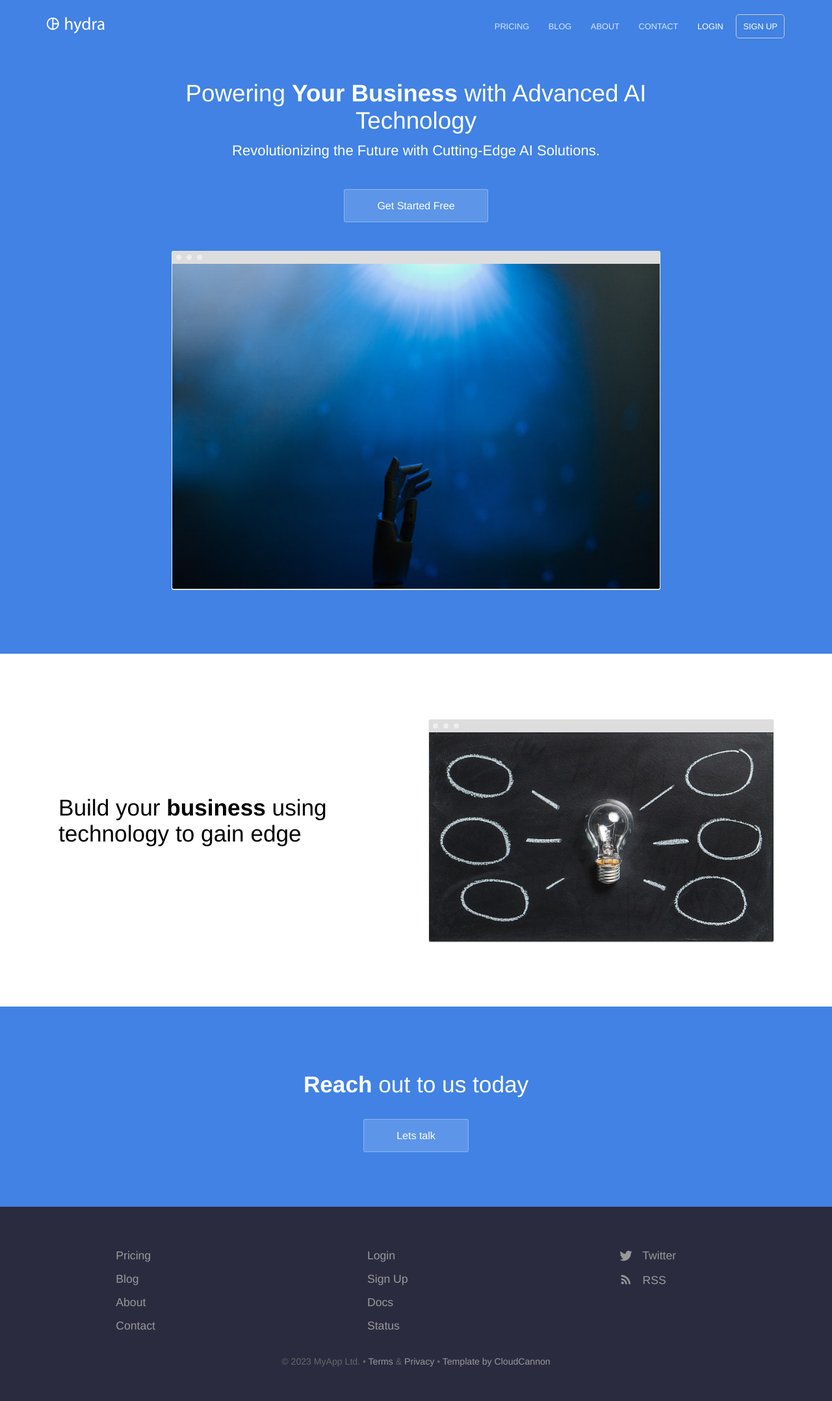
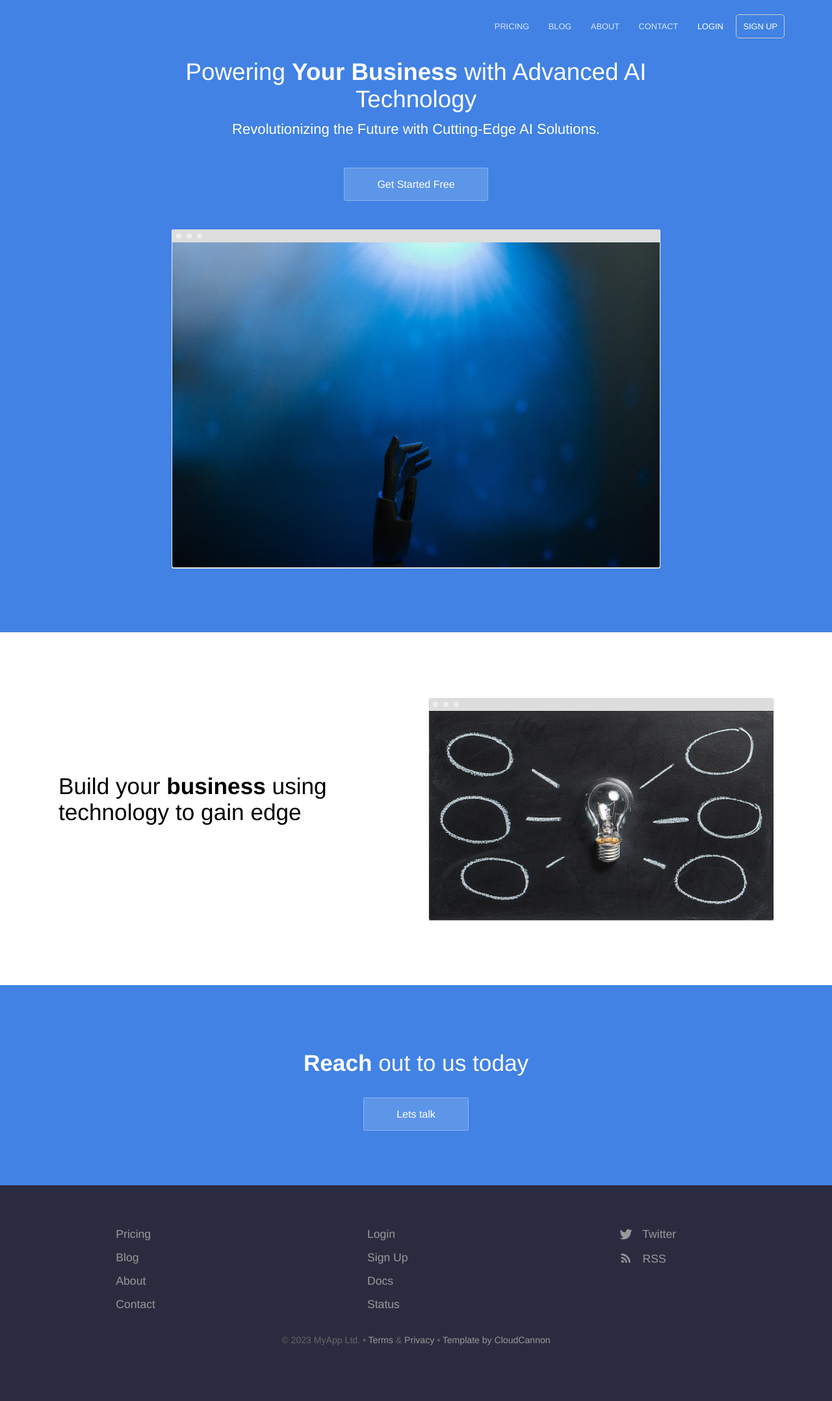
Before and after one commit to apernohq/apernohq.github.io, a Jekyll site: the page built from index.html, in a window 1280 px wide. Shown: the whole page at 65% size. Built offline with Jekyll 4.4.1, drawn with Linux system fonts in a browser that asks for light colours; after the commit the page ends 2123 px from its top, so only the background shows below that.

Commit message:
Update default.html

```diff
--- a/_layouts/default.html
+++ b/_layouts/default.html
@@ -23,7 +23,7 @@
 	<body>
 		<header>
 			<div class="container">
-				<div class="company-name"><a href="{{ site.baseurl }}/"><img src="{{ site.baseurl }}/images/logo.svg" alt="Hydra Logo" width="95" height="33" /></a></div>
+
 				{% include navigation.html %}
 			</div>
 		</header>
```
